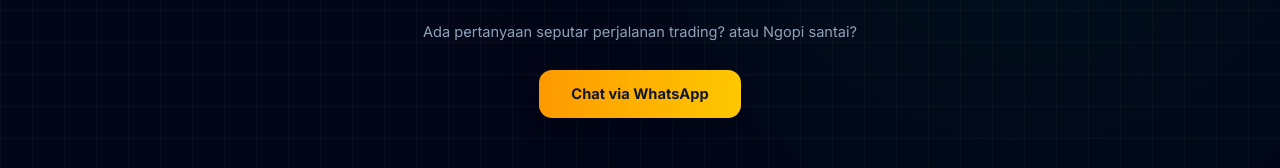
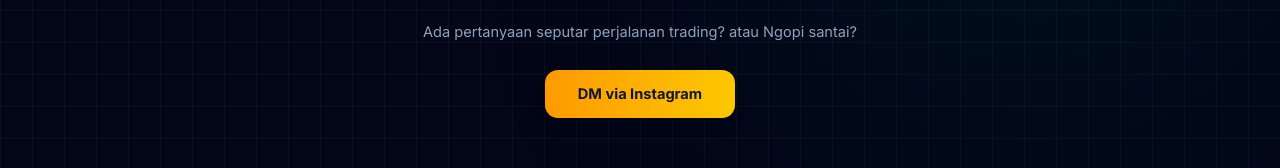
Before and after one commit to Randif444/trading-journal-web, a Next.js app: page /about in a window 1280 px wide. Shown: the part 2998-3166 px from the top of the page. Built offline with nearby package versions, Linux system fonts and the light colour scheme.

Commit message:
Update: Ganti CTA Contact ke DM Instagram

```diff
--- a/src/app/about/page.tsx
+++ b/src/app/about/page.tsx
@@ -17,6 +17,7 @@
   ArrowDown,
 } from "lucide-react";
 import { motion, Variants } from "framer-motion";
+import PageTransition from "@/components/PageTransition";
 
 // --- CONFIG ANIMASI (LEBIH "NENDANG" & MEMBAL) ---
 const cardVariants: Variants = {
@@ -64,6 +65,8 @@
       <div className="absolute top-1/2 left-0 w-[500px] h-[500px] bg-blue-600/10 rounded-full blur-[150px] -z-10 pointer-events-none" />
       <div className="absolute bottom-20 right-0 w-[500px] h-[500px] bg-emerald-600/10 rounded-full blur-[150px] -z-10 pointer-events-none" />
 
+      {/* --- BUNGKUS KONTEN DENGAN ANIMASI SLOW --- */}
+      <PageTransition>
         <div className="max-w-5xl mx-auto px-6 space-y-32 relative z-10">
           {/* --- HERO SECTION --- */}
           <motion.section
@@ -334,15 +337,16 @@
                 boxShadow: "0 0 30px rgba(245, 158, 11, 0.4)",
               }}
               whileTap={{ scale: 0.95 }}
-            href="https://wa.me/6281331685146?text=Halo%20Kang,%20Ngopi%20Yok!."
+              href="https://ig.me/m/m.randief"
               target="_blank"
               rel="noopener noreferrer"
               className="inline-flex items-center justify-center px-10 py-4 text-lg font-bold text-slate-900 bg-gradient-to-r from-amber-500 to-yellow-400 hover:from-amber-400 hover:to-yellow-300 rounded-2xl transition-all shadow-lg"
             >
-            Chat via WhatsApp
+              DM via Instagram
             </motion.a>
           </motion.section>
         </div>
+      </PageTransition>
     </main>
   );
 }
--- a/src/app/edukasi/[slug]/page.tsx
+++ b/src/app/edukasi/[slug]/page.tsx
@@ -4,6 +4,7 @@
 import Link from "next/link";
 import { ArrowLeft, Clock, Calendar, User, Tag, Share2 } from "lucide-react";
 import { motion } from "framer-motion";
+import PageTransition from "@/components/PageTransition";
 
 // --- DATA ARTIKEL LENGKAP (BESERTA SEMUA GAMBAR) ---
 // Perhatikan: Semua class Tailwind di dalam HTML ini sudah diubah ke versi Premium (Glassmorphism)
@@ -344,6 +345,7 @@
         />
       </div>
 
+      <PageTransition>
         <article className="max-w-3xl mx-auto px-6 relative z-10">
           {/* Back Button (Glass Pill) */}
           <Link
@@ -373,7 +375,9 @@
             <div className="flex flex-wrap items-center gap-4 md:gap-8 text-sm text-slate-400 bg-white/5 backdrop-blur-md border border-white/10 p-4 rounded-2xl w-fit shadow-inner">
               <div className="flex items-center gap-2">
                 <User className="w-4 h-4 text-amber-500" />
-              <span className="font-medium text-slate-300">{data.author}</span>
+                <span className="font-medium text-slate-300">
+                  {data.author}
+                </span>
               </div>
               <div className="hidden md:block w-px h-4 bg-white/20"></div>
               <div className="flex items-center gap-2">
@@ -434,6 +438,7 @@
             </button>
           </div>
         </article>
+      </PageTransition>
     </main>
   );
 }
--- a/src/app/edukasi/page.tsx
+++ b/src/app/edukasi/page.tsx
@@ -16,6 +16,7 @@
   Target,
 } from "lucide-react";
 import { motion, Variants } from "framer-motion";
+import PageTransition from "@/components/PageTransition";
 
 // --- DATA ARTIKEL ---
 const articles = [
@@ -128,6 +129,8 @@
       <div className="absolute top-1/2 right-0 w-[400px] h-[400px] bg-purple-600/10 rounded-full blur-[150px] -z-10 pointer-events-none" />
       <div className="absolute bottom-10 left-10 w-[500px] h-[500px] bg-blue-600/10 rounded-full blur-[150px] -z-10 pointer-events-none" />
 
+      {/* --- BUNGKUS KONTEN DENGAN ANIMASI SLOW --- */}
+      <PageTransition>
         <div className="max-w-6xl mx-auto px-6 space-y-16 relative z-10">
           {/* --- HEADER --- */}
           <div className="text-center max-w-2xl mx-auto space-y-6">
@@ -159,8 +162,8 @@
               transition={{ delay: 0.2 }}
               className="text-slate-400 text-lg"
             >
-            Kumpulan materi teknikal, fundamental, dan psikologi. Gratis, tanpa
-            kelas berbayar.
+              Kumpulan materi teknikal, fundamental, dan psikologi. Gratis,
+              tanpa kelas berbayar.
             </motion.p>
 
             {/* Search Bar (Kaca Hitam) */}
@@ -199,6 +202,7 @@
             )}
           </motion.div>
         </div>
+      </PageTransition>
     </main>
   );
 }
--- a/src/app/journal/page.tsx
+++ b/src/app/journal/page.tsx
@@ -11,6 +11,7 @@
   Download,
 } from "lucide-react";
 import Link from "next/link";
+import PageTransition from "@/components/PageTransition";
 
 // Refresh data otomatis setiap 60 detik (Incremental Static Regeneration)
 export const revalidate = 60;
@@ -33,6 +34,8 @@
       <div className="absolute top-1/3 left-0 w-[400px] h-[400px] bg-emerald-600/10 rounded-full blur-[150px] -z-10 pointer-events-none" />
       <div className="absolute bottom-10 right-0 w-[500px] h-[500px] bg-blue-600/10 rounded-full blur-[150px] -z-10 pointer-events-none" />
 
+      {/* --- BUNGKUS KONTEN DENGAN ANIMASI SLOW --- */}
+      <PageTransition>
         {/* --- CONTAINER UTAMA --- */}
         <div className="max-w-5xl mx-auto px-4 md:px-6 space-y-10 relative z-10">
           {/* Header Section */}
@@ -168,6 +171,7 @@
             <TradeTable trades={trades} />
           </div>
         </div>
+      </PageTransition>
     </main>
   );
 }
--- a/src/app/review-propfirm/page.tsx
+++ b/src/app/review-propfirm/page.tsx
@@ -10,6 +10,7 @@
   TrendingUp,
 } from "lucide-react";
 import { motion, Variants } from "framer-motion";
+import PageTransition from "@/components/PageTransition";
 
 // --- ANIMASI CONFIG ---
 const fadeInUp: Variants = {
@@ -39,6 +40,8 @@
       <div className="absolute top-1/2 right-0 w-[400px] h-[400px] bg-purple-600/10 rounded-full blur-[150px] -z-10 pointer-events-none" />
       <div className="absolute bottom-10 left-1/3 w-[600px] h-[600px] bg-emerald-600/5 rounded-full blur-[150px] -z-10 pointer-events-none" />
 
+      {/* --- BUNGKUS KONTEN DENGAN ANIMASI SLOW --- */}
+      <PageTransition>
         {/* Konten Utama (Diberi relative z-10 agar berada di atas lampu sorot) */}
         <div className="max-w-6xl mx-auto px-6 space-y-24 relative z-10">
           {/* HEADER */}
@@ -60,8 +63,8 @@
             <p className="text-lg text-slate-400">
               Review jujur berdasarkan pengalaman pribadi. Tidak ada yang
               sempurna, tapi ini adalah{" "}
-            <span className="text-slate-200 font-bold">Top 3 Pilihan</span> yang
-            paling masuk akal untuk trader Indonesia.
+              <span className="text-slate-200 font-bold">Top 3 Pilihan</span>{" "}
+              yang paling masuk akal untuk trader Indonesia.
             </p>
           </motion.div>
 
@@ -237,6 +240,7 @@
             </p>
           </div>
         </div>
+      </PageTransition>
     </main>
   );
 }
--- a/src/app/tools/page.tsx
+++ b/src/app/tools/page.tsx
@@ -11,6 +11,7 @@
   Clock,
   Globe,
 } from "lucide-react";
+import PageTransition from "@/components/PageTransition";
 
 export default function ToolsPage() {
   const [activeTab, setActiveTab] = useState<"lot" | "compound">("lot");
@@ -22,6 +23,8 @@
       <div className="absolute top-1/2 left-0 w-[400px] h-[400px] bg-blue-600/10 rounded-full blur-[150px] -z-10 pointer-events-none" />
       <div className="absolute bottom-10 right-1/3 w-[600px] h-[600px] bg-purple-600/5 rounded-full blur-[150px] -z-10 pointer-events-none" />
 
+      {/* --- BUNGKUS KONTEN DENGAN ANIMASI SLOW --- */}
+      <PageTransition>
         <div className="max-w-5xl mx-auto px-4 md:px-6 space-y-12 relative z-10">
           {/* HEADER */}
           <div className="text-center animate-fade-in-up">
@@ -88,7 +91,8 @@
                       FXReplay Simulator
                     </h3>
                     <p className="text-sm text-slate-400">
-                    Software backtesting terbaik untuk melatih "Muscle Memory".
+                      Software backtesting terbaik untuk melatih "Muscle
+                      Memory".
                     </p>
                   </div>
                 </div>
@@ -151,6 +155,7 @@
             </div>
           </section>
         </div>
+      </PageTransition>
     </main>
   );
 }
--- /dev/null
+++ b/src/components/PageTransition.tsx
@@ -0,0 +1,22 @@
+"use client";
+
+import { motion } from "framer-motion";
+
+export default function PageTransition({
+  children,
+}: {
+  children: React.ReactNode;
+}) {
+  return (
+    <motion.div
+      initial={{ opacity: 0, y: 30 }} // Mulai dari bawah (30px) dan transparan
+      animate={{ opacity: 1, y: 0 }} // Naik ke posisi asli dan perlahan jelas
+      transition={{
+        duration: 0.8, // Durasi 0.8 detik (biar kerasa smooth dan gak kecepetan)
+        ease: "easeOut",
+      }}
+    >
+      {children}
+    </motion.div>
+  );
+}
```
Also changed, not shown: src/app/page.tsx (+10 -2 lines), src/components/TradeTable.tsx (+38 -5 lines). Lines whose indentation alone changed are shown as unchanged.
